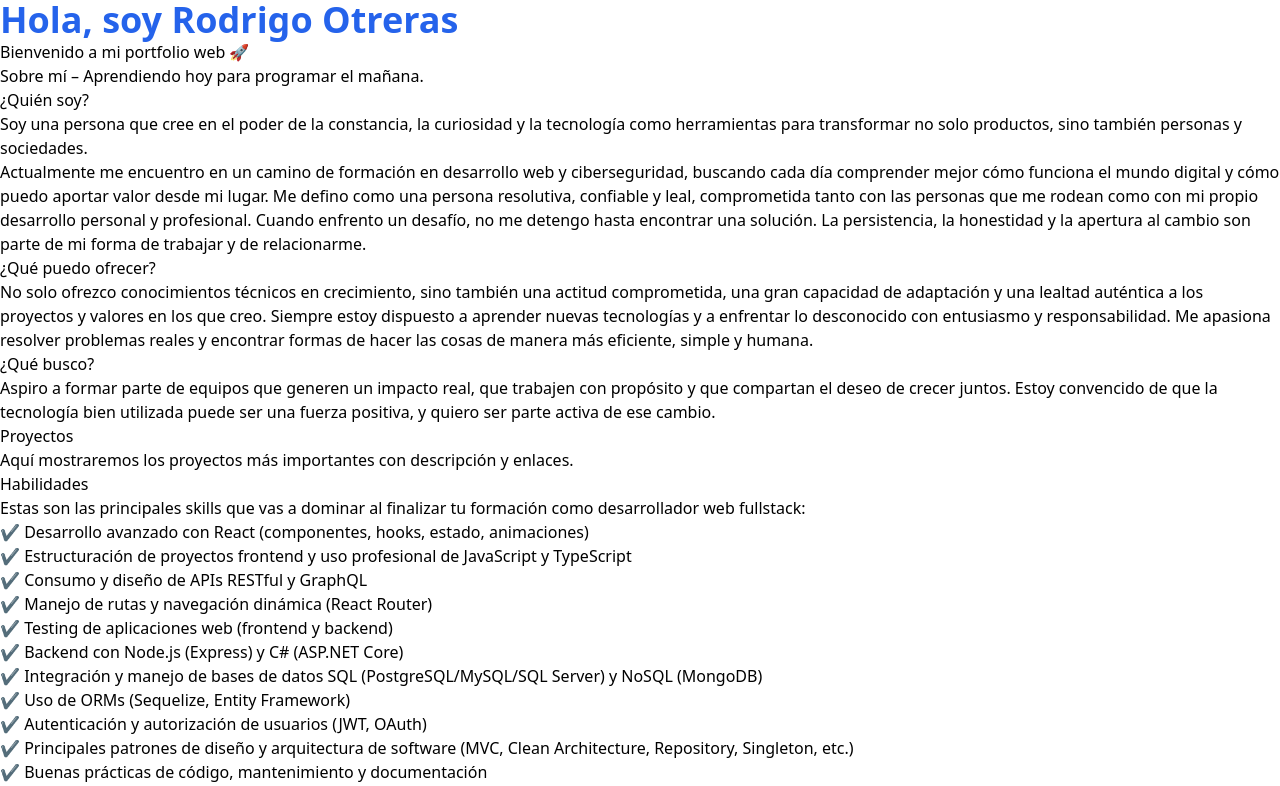
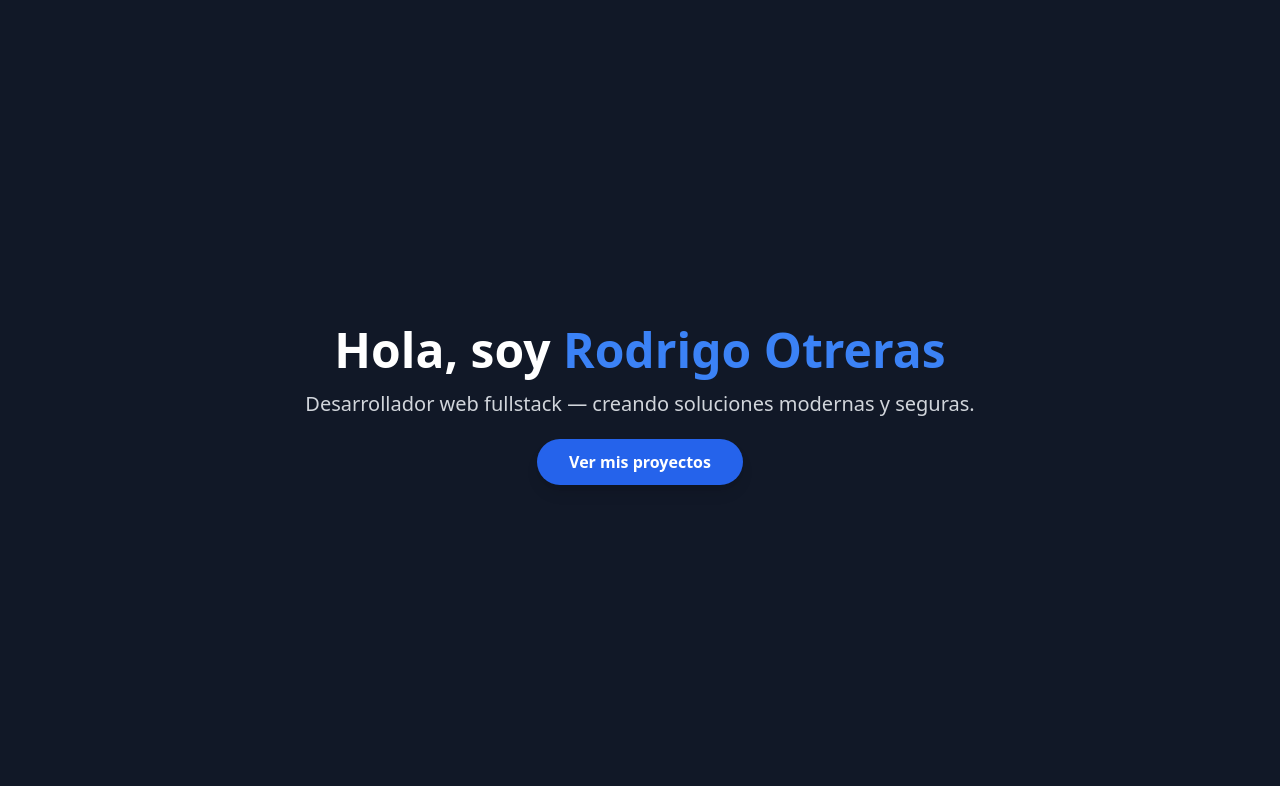
Before and after one commit to XxTreendxX/PortfolioRodriDev, a React (Vite) app: page / in a window 1280 px wide. Shown: the top 786 px of the page. Built offline with nearby package versions, Linux system fonts and the light colour scheme.

Commit message:
Se agrego Tilwindcss

```diff
--- a/src/pages/Home.jsx
+++ b/src/pages/Home.jsx
@@ -1,11 +1,21 @@
 function Home() {
   return (
-    <div>
-      <h1 className="text-4xl font-bold text-blue-600">
-        Hola, soy Rodrigo Otreras
-      </h1>
-      <p>Bienvenido a mi portfolio web 🚀</p>
-    </div>
+    <section className="min-h-screen flex flex-col justify-center items-center bg-gray-900 text-white">
+      <div className="text-center">
+        <h1 className="text-5xl font-bold mb-4 animate-fade-in">
+          Hola, soy <span className="text-blue-500">Rodrigo Otreras</span>
+        </h1>
+        <p className="text-xl mb-8 text-gray-300">
+          Desarrollador web fullstack — creando soluciones modernas y seguras.
+        </p>
+        <a
+          href="#projects"
+          className="px-8 py-3 bg-blue-600 hover:bg-blue-500 text-white rounded-full font-semibold transition duration-300 shadow-lg"
+        >
+          Ver mis proyectos
+        </a>
+      </div>
+    </section>
   );
 }
 
```
Also changed, not shown: src/App.jsx (+9 -9 lines), src/index.css (line endings or trailing spaces).
